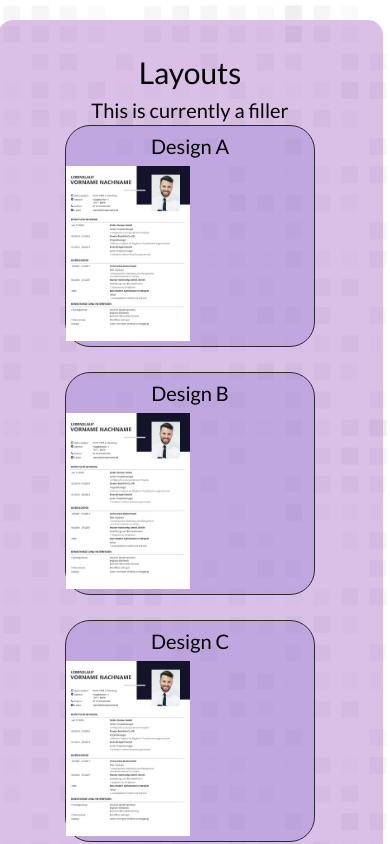
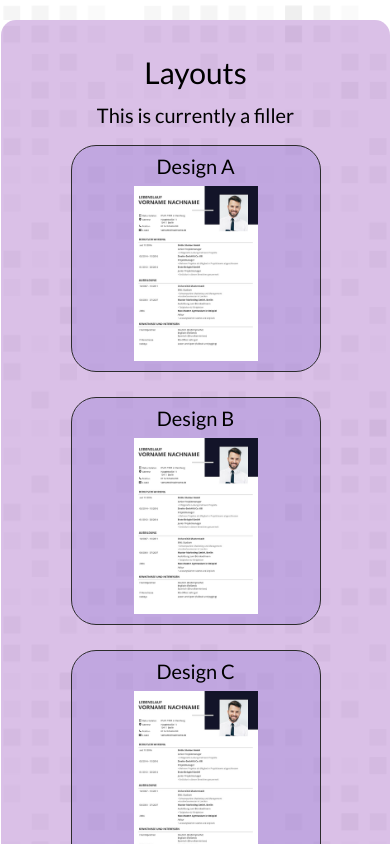
Before and after one commit to VanTea1/portfolioManagementApp, an Angular app: page /cv in a window 390 px wide. Shown: the top 844 px of the page. Built offline with nearby package versions, Linux system fonts and the light colour scheme.

Commit message:
Fixed styles that have been moved because of Tailwind

```diff
--- a/package.json
+++ b/package.json
@@ -21,6 +21,7 @@
     "html2canvas": "^1.4.1",
     "jspdf": "^2.5.1",
     "rxjs": "~7.8.0",
+    "tailwind": "^4.0.0",
     "tslib": "^2.3.0",
     "zone.js": "~0.14.3"
   },
--- a/src/app/components/cv/cv.component.scss
+++ b/src/app/components/cv/cv.component.scss
@@ -27,6 +27,7 @@
 
       .layouts {
         font-size: 20px;
+
       }
     }
   }
@@ -125,14 +126,14 @@
     justify-content: center;
     align-items: center;
 
-  margin-left: 5px;
+    margin-left: 1px;
     margin-top: 20px;
 
     .layoutsWrapper {
       justify-content: center;
       align-items: center;
       width: 100%;
-
+      margin: 0;
       margin-bottom: 50px;
     }
 
@@ -146,7 +147,7 @@
     .cv {
       margin: 0;
       width: 90%;
-      overflow:scroll; //only a filler until the proper designs have been converted
+      overflow: scroll; //only a filler until the proper designs have been converted
 
     }
   }
@@ -182,7 +183,7 @@
     .cv {
       margin: 0;
       width: 90%;
-      overflow:scroll; //only a filler until the proper designs have been converted
+      overflow: scroll; //only a filler until the proper designs have been converted
 
     }
   }
@@ -199,7 +200,7 @@
     width: 80%;
   }
 
-  .buttons{
+  .buttons {
     margin-left: 15px;
   }
 
--- a/src/app/components/home/home.component.scss
+++ b/src/app/components/home/home.component.scss
@@ -9,6 +9,7 @@
         text-align: center;
         font-size: 55px;
         margin-bottom: 50px;
+        margin-top: 70px;
     }
 
     .desc {
@@ -26,6 +27,11 @@
         text-align: center;
         font-size: 24px;
         position: sticky;
+
+
+        .buttonText {
+            margin-bottom: 35px;
+        }
 
         .CVButton {
             width: 275px;
@@ -59,7 +65,8 @@
 }
 
 @media (max-width: 600px) {
-//mobile
+
+    //mobile
     .wrapper {
         position: relative;
         flex-direction: column;
@@ -83,6 +90,7 @@
 
         .CVButton {
             padding: 13px 50px 13px;
+            margin-bottom: 30px;
         }
 
         .buttonText {
--- a/src/app/components/layouts/layouts.component.scss
+++ b/src/app/components/layouts/layouts.component.scss
@@ -1,9 +1,11 @@
-.wrapper{
+.wrapper {
 
-    .desc{
+    .desc {
         font-size: 20px;
+        margin: 5px;
     }
-    .designWrapper{
+
+    .designWrapper {
         cursor: pointer;
         background-color: rgba(158, 131, 216, 0.404);
         border: 1px solid rgb(44, 44, 44);
@@ -13,16 +15,21 @@
         width: 250px;
         margin: auto;
         margin-bottom: 25px;
-        .title{
+        margin-top: 15px;
+
+        .title {
             padding-bottom: 5px;
         }
-        .cvImage{
+
+        .cvImage {
             width: 50%;
             height: auto;
+            margin: auto;
+            padding-bottom: 5px;
         }
     }
 
-    .clicked{
+    .clicked {
         box-shadow: 0 0 10px rgba(140, 0, 255, 0.678);
     }
 }
```
Also changed, not shown: 1 other file (tests, documents, lock files or other folders). Lines whose indentation alone changed are shown as unchanged.
